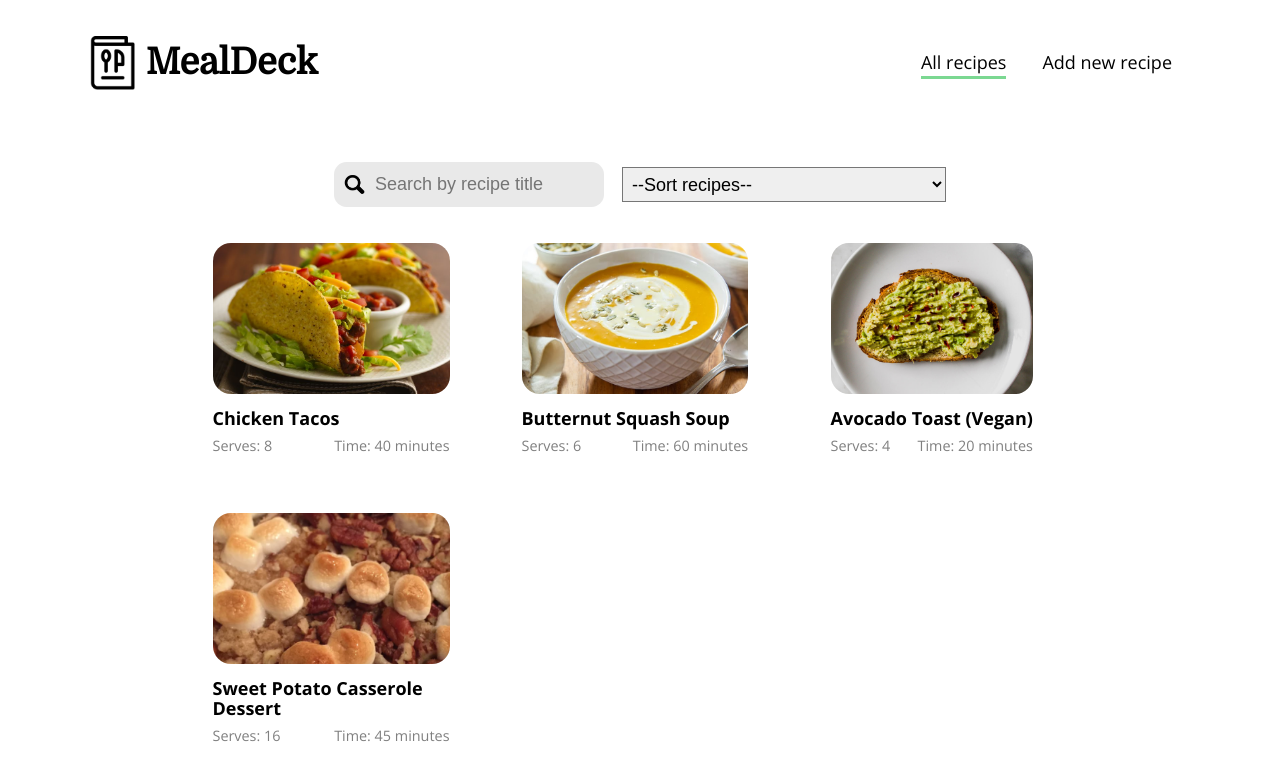
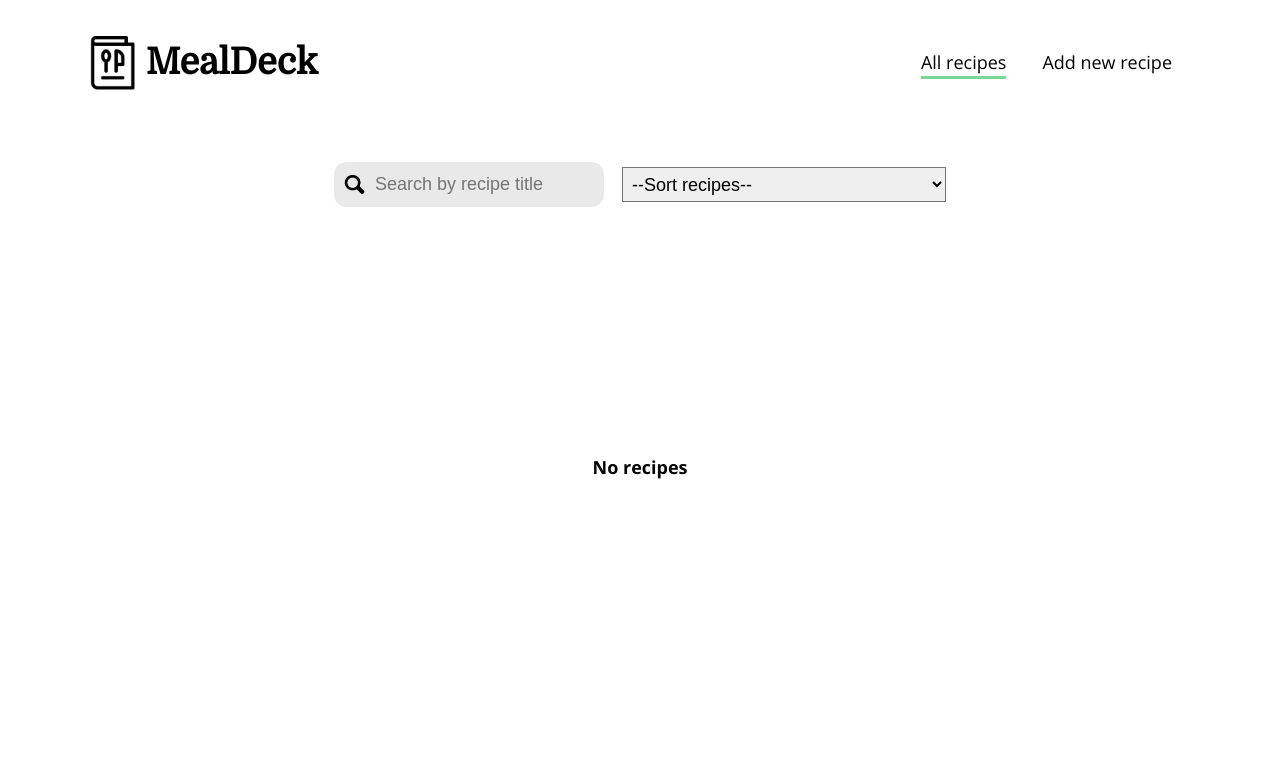
Before and after one commit to edlsto/recipe-creator, a Vue app: page / in a window 1280 px wide. Shown: the top 780 px of the page. Built offline with nearby package versions, Linux system fonts and the light colour scheme.

Commit message:
Remove sample data

```diff
--- a/src/App.vue
+++ b/src/App.vue
@@ -16,10 +16,6 @@
 <script>
 import Nav from "./components/Nav.vue";
 
-import TacosImg from "./assets/tacos.jpg";
-import SoupImg from "./assets/butternut-squash-soup.jpg";
-import ToastImg from "./assets/avocado-toast.jpg";
-import SPImg from "./assets/sweet-potato.png";
 export default {
   components: {
     Nav,
@@ -89,107 +85,7 @@ export default {
     return {
       searchInput: "",
       filter: "",
-      recipes: [
-        {
-          id: 1,
-          title: "Chicken Tacos",
-          ingredients: [
-            "1 pound skinless, boneless chicken breast halves, cut into bite size pieces",
-            "1 cup lemonade",
-            "2 tablespoons olive oil",
-            "1 tablespoon lime juice",
-            "1 ½ teaspoons Worcestershire sauce",
-            "½ teaspoon garlic powder",
-            "½ teaspoon onion powder",
-            "1 bay leaf",
-            "1 (12 ounce) package corn tortillas",
-            "1 head lettuce, shredded",
-            "2 large tomatoes, chopped",
-            "1 (8 ounce) package shredded sharp Cheddar cheese",
-            "1 (8 ounce) jar salsa",
-            "1 (8 ounce) container sour cream",
-          ],
-          steps: [
-            "In a large skillet over medium heat, combine chicken, lemonade, olive oil, lime juice, and Worcestershire sauce. Season with garlic powder, onion powder, and bay leaf. Simmer until chicken is no longer pink, and juices run clear, 15 to 20 minutes.",
-            "Meanwhile, warm the tortillas in the oven or microwave until soft. When chicken is fully cooked, transfer to serving bowl. Place lettuce, tomatoes, cheese, salsa, and sour cream in serving dishes. Each person can create their own wrap, using their preferred ingredients.",
-          ],
-          prepTime: 20,
-          cookTime: 20,
-          serves: 8,
-          image: TacosImg,
-        },
-        {
-          id: 2,
-          title: "Butternut Squash Soup",
-          ingredients: [
-            "6 tablespoons chopped onion",
-            "4 tablespoons margarine",
-            "6 cups peeled and cubed butternut squash",
-            "3 cups water",
-            "4 cubes chicken bouillon",
-            "½ teaspoon dried marjoram",
-            "¼ teaspoon ground black pepper",
-            "⅛ teaspoon ground cayenne pepper",
-            "2 (8 ounce) packages cream cheese",
-          ],
-          steps: [
-            "In a large saucepan, saute onions in margarine until tender. Add squash, water, bouillon, marjoram, black pepper and cayenne pepper. Bring to boil; cook 20 minutes, or until squash is tender.",
-            "Puree squash and cream cheese in a blender or food processor in batches until smooth. Return to saucepan, and heat through. Do not allow to boil.",
-          ],
-          prepTime: 25,
-          cookTime: 35,
-          serves: 6,
-          image: SoupImg,
-        },
-        {
-          id: 3,
-          title: "Avocado Toast (Vegan)",
-          ingredients: [
-            "4 slices whole-grain bread",
-            "1 avocado, halved and pitted",
-            "2 tablespoons chopped fresh parsley",
-            "1 ½ teaspoons extra-virgin olive oil",
-            "½ lemon, juiced",
-            "½ teaspoon salt",
-            "½ teaspoon ground black pepper",
-            "½ teaspoon onion powder",
-            "½ teaspoon garlic powder",
-          ],
-          steps: [
-            "Toast bread in a toaster or toaster oven.",
-            "Scoop avocado into a bowl. Add parsley, olive oil, lemon juice, salt, pepper, onion powder, and garlic powder; mash together using a potato masher. Spread avocado mixture into each piece of toast.",
-          ],
-          prepTime: 10,
-          cookTime: 10,
-          serves: 4,
-          image: ToastImg,
-        },
-        {
-          id: 4,
-          title: "Sweet Potato Casserole Dessert",
-          ingredients: [
-            "4 ½ cups cooked and mashed sweet potatoes",
-            "½ cup butter, melted",
-            "⅓ cup milk",
-            "1 cup white sugar",
-            "½ teaspoon vanilla extract  ",
-            "2 eggs, beaten",
-            "1 cup light brown sugar",
-            "½ cup all-purpose flour",
-            "⅓ cup butter",
-            "1 cup chopped pecans",
-          ],
-          steps: [
-            "Preheat oven to 350 degrees F (175 degrees C). Grease a 9x13 inch baking dish.",
-            "In a large bowl, mix together mashed sweet potatoes, 1/2 cup butter, milk, sugar, vanilla extract, and eggs. Spread sweet potato mixture into the prepared baking dish. In a small bowl, mix together brown sugar and flour. Cut in 1/3 cup butter until mixture is crumbly, then stir in pecans. Sprinkle pecan mixture over the sweet potatoes.",
-            "Bake for 25 minutes in the preheated oven, or until golden brown.",
-          ],
-          prepTime: 20,
-          cookTime: 25,
-          serves: 16,
-          image: SPImg,
-        },
-      ],
+      recipes: [],
     };
   },
 };
```
